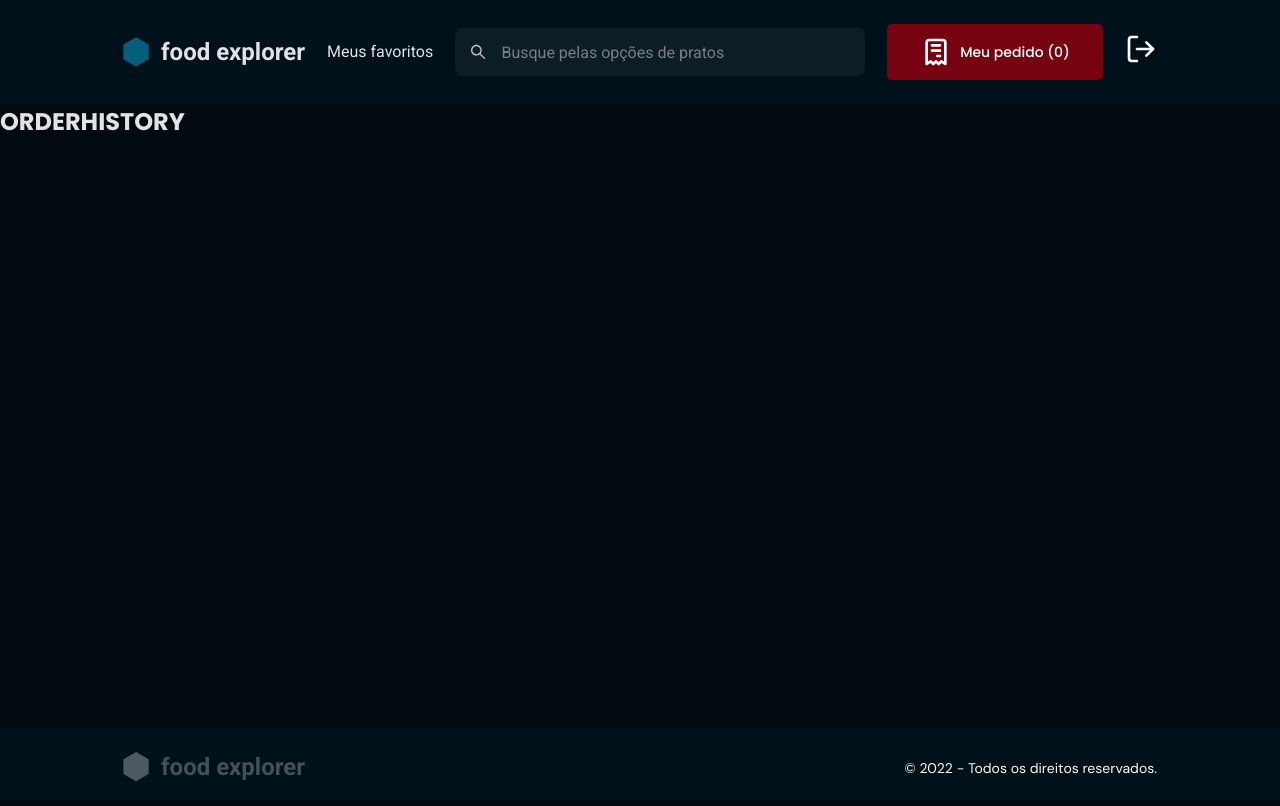
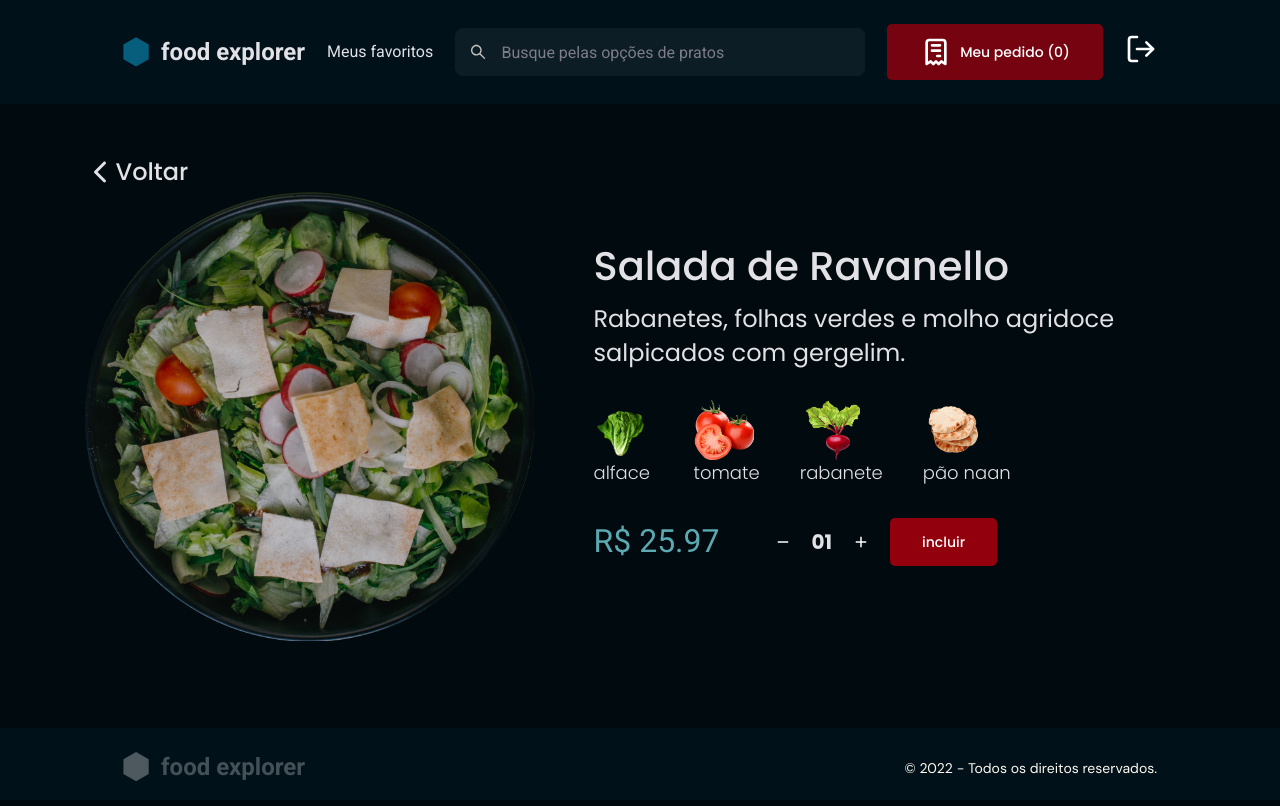
Before and after one commit to RenanFachin/RS_FoodExplorer, a React (Vite) app: page /details in a window 1280 px wide. Built offline with nearby package versions, Linux system fonts and the light colour scheme.

Commit message:
Cria a página Details

```diff
--- a/src/Routes/app.routes.jsx
+++ b/src/Routes/app.routes.jsx
@@ -2,6 +2,7 @@ import { Routes, Route } from 'react-router-dom'
 
 // Importando as páginas que serão das rotas da aplicação
 import { Home } from '../pages/Home'
+import { Details } from '../pages/Details'
 /*
 
 Falta por as outras páginas ainda
@@ -12,6 +13,7 @@ export function AppRoutes(){
     return(
         <Routes>
             <Route path="/" element={<Home />} />
+            <Route path="/details" element={<Details />} />
             {/* Colocar os outros */}
         </Routes>
     )
--- a/src/Routes/index.jsx
+++ b/src/Routes/index.jsx
@@ -6,8 +6,8 @@ import { AuthRoutes } from "./auth.routes";
 export function Routes(){
     return(
         <BrowserRouter>
-            {/* <AppRoutes /> */}
-            <AuthRoutes />
+            <AppRoutes />
+            {/* <AuthRoutes /> */}
         </BrowserRouter>
     )
 }
--- /dev/null
+++ b/src/components/DetailsCard/index.jsx
@@ -0,0 +1,71 @@
+import { Container, ButtonBack } from './styles'
+import { Button } from '../Button/index'
+
+import { BiMinus, BiPlus } from 'react-icons/bi'
+import { IoIosArrowBack } from 'react-icons/io'
+
+
+export function DetailsCard({title, description, price}){
+    return(
+        <Container>
+
+        <ButtonBack to='/'>
+            <IoIosArrowBack size={32}/>
+            Voltar
+        </ButtonBack>
+
+            <img src="../../../src/assets/Pratos/1_SaladaRavanello.png" alt="Imagem do prato" />
+
+            <div className='details'>
+                <div className='details-wrapper'>
+                    <h2>{title}</h2>
+                    <p>{description}</p>
+                </div>
+
+                <div className='ingredients'>
+                    <div className='ingredients-wrapper'>
+                        <img src="../../../src/assets/Ingredientes/alface.png" alt="" />
+                        <span>alface</span>
+                    </div>
+
+                    <div className='ingredients-wrapper'>
+                        <img src="../../../src/assets/Ingredientes/tomate.png" alt="" />
+                        <span>tomate</span>
+                    </div>
+
+                    <div className='ingredients-wrapper'>
+                        <img src="../../../src/assets/Ingredientes/rabanete.png" alt="" />
+                        <span>rabanete</span>
+                    </div>
+
+                    <div className='ingredients-wrapper'>
+                        <img src="../../../src/assets/Ingredientes/pngegg (4).png" alt="" />
+                        <span>pão naan</span>
+                    </div>
+
+                </div>
+
+                <div className='AmountItemsAndBuy-wrapper'>
+
+                    <h4>R$ {price}</h4>
+
+                    <div className='Amount'>
+                        <button className='MinusItem'>
+                            <BiMinus />
+                        </button>
+
+                        <span>01</span>
+
+                        <button className='PlusItem'>
+                            <BiPlus />
+                        </button>
+
+                        <Button title="incluir"/>
+                    </div>
+
+                </div>
+
+            </div>
+        </Container>
+    )
+}
--- /dev/null
+++ b/src/components/DetailsCard/styles.js
@@ -0,0 +1,129 @@
+import styled from "styled-components";
+
+import {Link} from 'react-router-dom'
+
+export const Container = styled.div`
+    width: 100%;
+    min-height: 46.5rem;
+
+    display: flex;
+    align-items: center;
+    gap: 6rem;
+
+    position: relative;
+
+    img {
+        width: 45rem;
+        height: 45rem;
+    }
+
+    h4 {
+        font-size: 3.2rem;
+        font-weight: 400;
+        line-height: 5.12rem;
+
+        color: ${({theme})=> theme.COLORS.VALUE_TEXT}
+    }
+
+    .details{
+        display: flex;
+        flex-direction: column;
+        gap: 3rem;
+        width: 60.3rem;
+        height: 35.6rem;
+    }
+
+    .details-wrapper{
+        display: flex;
+        flex-direction: column;
+        gap: 0.8rem;
+
+        > h2 {
+            font-size: 4rem;
+            color: ${({theme}) => theme.COLORS.GRAY};
+            font-weight: 500;
+            line-height: 5.6rem;
+        }
+
+        > p {
+            font-size: 2.4rem;
+            color: ${({theme}) => theme.COLORS.GRAY};
+            font-family: 'Poppins', sans-serif;
+            font-weight: 400;
+            line-height: 3.4rem;
+        }
+    }
+
+    .ingredients{
+        display: flex;
+        gap: 4rem;
+    }
+
+    .ingredients-wrapper{
+        display: flex;
+        flex-direction: column;
+
+        > img{
+            width: 6rem;
+            height: 6rem;
+        }
+
+        > span {
+            font-size: 1.8rem;
+            line-height: 2.6rem;
+            font-weight: 300;
+            color: ${({theme}) => theme.COLORS.GRAY};
+        }
+    }
+
+    .Amount {
+            display: flex;
+            align-items: center;
+            gap: 2rem;
+
+            .PlusItem,
+            .MinusItem{
+                display: flex;
+                align-items: center;
+                background: transparent;
+                color: ${({theme})=> theme.COLORS.WHITE};
+
+                > svg {
+                width: 1.8rem;
+                height: 1.8rem;
+            }
+
+        }
+
+
+    }
+
+    .AmountItemsAndBuy-wrapper {
+        display: flex;
+        align-items: center;
+        gap: 5.4rem;
+
+        span {
+            font-weight: 700;
+            font-size: 2rem;
+            line-height: 3.2rem;
+            color: ${({theme})=> theme.COLORS.GRAY};
+    }
+}
+`;
+
+export const ButtonBack = styled(Link)`
+    background-color: transparent;
+    color: ${({theme})=> theme.COLORS.GRAY};
+
+    display: flex;
+    align-items: center;
+
+    font-size: 2.4rem;
+    font-weight: 500;
+    line-height: 33.6rem;
+
+    position: absolute;
+    top: -10rem;
+
+`;
--- a/src/main.jsx
+++ b/src/main.jsx
@@ -8,10 +8,10 @@ import theme from './styles/theme'
 import GlobalStyles from './styles/global'
 
 // Importando a página que será renderizada na #root
-import { OrderHistory } from './pages/OrderHistory/'
+// import { Details } from './pages/Details/'
 
 // Utilizando a ROUTES
-// import { Routes } from './routes'
+import { Routes } from './routes'
 
 ReactDOM.createRoot(document.getElementById('root')).render(
   <React.StrictMode>
@@ -19,8 +19,8 @@ ReactDOM.createRoot(document.getElementById('root')).render(
     <ThemeProvider theme={theme}>
     <GlobalStyles/>
 
-    <OrderHistory />
-    {/* <Routes /> */}
+    {/* <Details /> */}
+    <Routes />
 
     </ThemeProvider>
   </React.StrictMode>
--- a/src/pages/Details/index.jsx
+++ b/src/pages/Details/index.jsx
@@ -2,6 +2,7 @@ import { Container, Main } from './style';
 
 import { Header } from '../../components/Header/'
 import { Footer } from '../../components/Footer/'
+import { DetailsCard } from '../../components/DetailsCard'
 
 export function Details(){
     return(
@@ -9,8 +10,11 @@ export function Details(){
             <Header />
 
             <Main>
-            <h2>DETAILS</h2>
-
+                <DetailsCard
+                    title={"Salada de Ravanello"}
+                    description={"Rabanetes, folhas verdes e molho agridoce salpicados com gergelim."}
+                    price={25.97}
+                />
             </Main>
 
             <Footer />
--- a/src/pages/Details/style.js
+++ b/src/pages/Details/style.js
@@ -13,5 +13,9 @@ export const Container = styled.div`
 `;
 
 export const Main = styled.main`
+    grid-area: "main";
+    max-width: 136.8rem;
 
+    display: flex;
+    margin: 0 auto;
 `;
```
